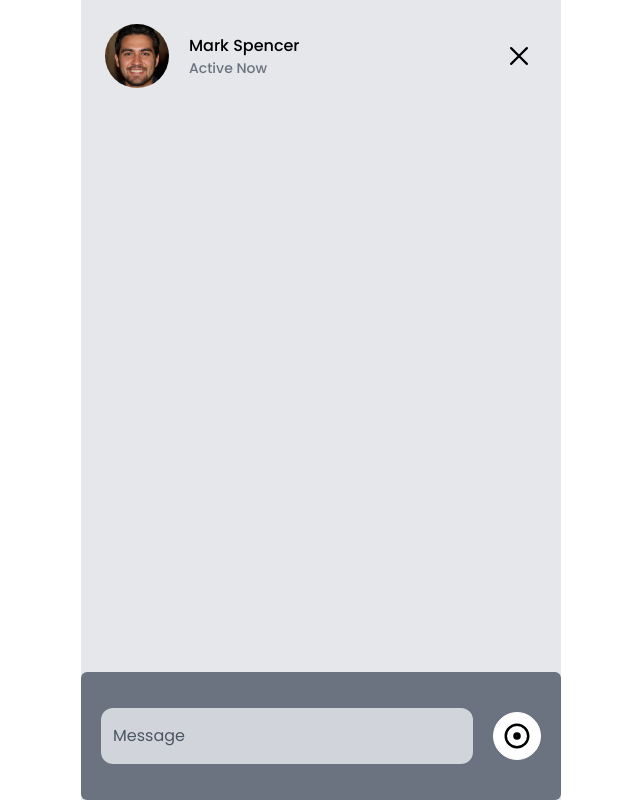
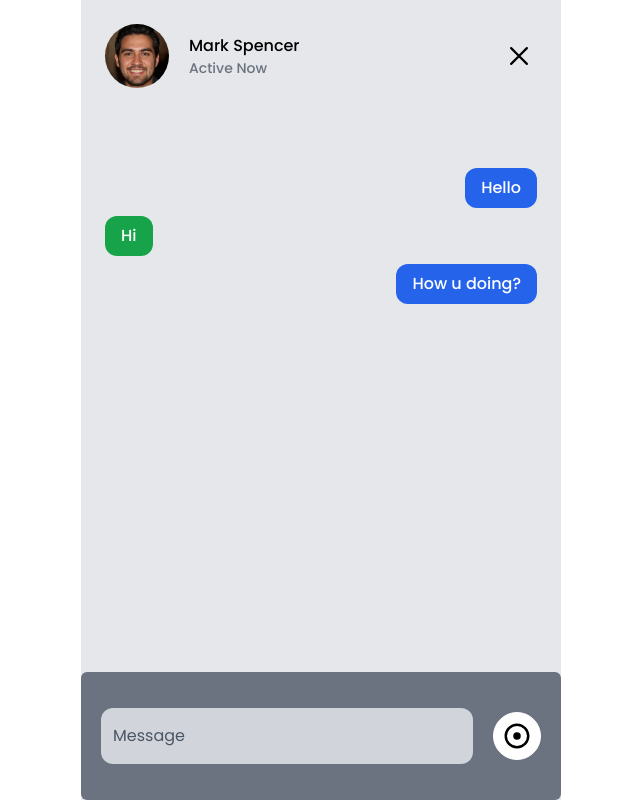
Before and after one commit to calebchris000/Project-Igniter, a SvelteKit app: page /home/1 in a window 1280 px wide. Shown: the whole page, without its empty margins (319-959 px from the left). Built offline with nearby package versions, Linux system fonts and the light colour scheme.

Commit message:
Limit the amount of width

```diff
--- /dev/null
+++ b/src/core/utils/index.js
@@ -0,0 +1,7 @@
+export function appendChat(parent, text_input, className) {
+  const bubble = document.createElement("p");
+  bubble.className = className;
+  const parse = text_input.replace(/\n/g, "<br>");
+  bubble.innerHTML = parse;
+  bubble.textContent && parent.appendChild(bubble);
+}
--- a/src/lib/chat-preview/index.svelte
+++ b/src/lib/chat-preview/index.svelte
@@ -1,13 +1,18 @@
 <script>
   import moment from "moment";
+  import { goto } from "$app/navigation";
   export let image = "";
   export let name = "User";
+  export let id = "123";
   export let preview = "";
   export let read = true;
   export let message_time = moment().subtract("30", "minutes").format("HH:mm");
 </script>
 
 <section
+  on:keydown={() => goto(`/home/${id}`)}
+  on:click={() => goto(`/home/${id}`)}
+  tabindex={1}
   class="flex items-center gap-4 cursor-pointer hover:bg-gray-100 py-2 rounded-md transition-all duration-75"
   role="button"
 >
--- a/src/lib/top/user-chat/index.svelte
+++ b/src/lib/top/user-chat/index.svelte
@@ -1,4 +1,6 @@
 <script>
+  import { goto } from "$app/navigation";
+
   export let image = "";
   export let name = "User";
   export let is_active = false;
@@ -15,7 +17,7 @@
       {is_active ? "Active Now" : last_active}
     </p>
   </div>
-  <button class="ms-auto bg-transparent">
+  <button on:click={() => goto("/home")} class="ms-auto bg-transparent">
     <svg
       class="text-4xl"
       xmlns="http://www.w3.org/2000/svg"
--- a/src/routes/(main)/home/[userId]/+page.svelte
+++ b/src/routes/(main)/home/[userId]/+page.svelte
@@ -1,18 +1,51 @@
 <script>
   import UserNav from "../../../../lib/top/user-chat/index.svelte";
   import image from "../../../../lib/images/man2.png";
+  import { appendChat } from "../../../../core/utils/index";
+  import "./style.css";
   /** @type {import('./$types').PageData} */
   export let data;
 
-  function resizeInput(input) {
+  let textArea;
+  let text_input = "";
+  let chatBody;
+
+  function resizeInput(e) {
+    const input = e.target;
     if (!input.value) {
       input.style.height = "3.5rem";
       return;
     }
+
     input.style.height = `${input.scrollHeight}px`;
   }
 
-  let text_input = "";
+  let shift = false;
+  function handleInput(input) {
+    if (input.key === "Shift") {
+      shift = true;
+      return;
+    }
+    if (input.key !== "Enter") {
+      shift = false;
+    }
+    if (shift && input.key === "Enter") {
+      shift = false;
+      console.log("shift + enter");
+      return;
+    }
+
+    if (input.key === "Enter") {
+      input.preventDefault();
+      input.target.style.height = "3.5rem";
+
+      if (chatBody.scrollHeight > chatBody.clientHeight) {
+        chatBody.scrollTop = chatBody.scrollHeight;
+      }
+      appendChat(chatBody, text_input, "you");
+      text_input = "";
+    }
+  }
 </script>
 
 <section class="">
@@ -20,16 +53,25 @@
     <UserNav {image} name="Mark Spencer" is_active={true} />
   </div>
 
-  <div class="chat-body"></div>
+  <div
+    bind:this={chatBody}
+    class="chat-body overflow-y-auto my-4 mb-10 relative flex flex-col gap-2 py-16"
+  >
+    <p class="you">Hello</p>
+    <p class="recipient">Hi</p>
+    <p class="you">How u doing?</p>
+  </div>
 
   <div
     class=" absolute bg-gray-500 h-32 px-5 flex items-center gap-5 bottom-0 rounded-md left-0 right-0"
   >
     <textarea
       bind:value={text_input}
-      on:input={(e) => resizeInput(e.target)}
+      bind:this={textArea}
+      on:input={(e) => resizeInput(e)}
+      on:keydown={(e) => handleInput(e)}
       placeholder="Message"
-      class=" bg-gray-300 overflow-auto placeholder:text-gray-600 resize-none w-full h-14 rounded-xl py-4 outline-none px-3"
+      class=" bg-gray-300 max-h-28 overflow-y-hidden overflow-auto placeholder:text-gray-600 resize-none w-full h-14 rounded-xl py-4 outline-none px-3"
       type="text"
       name=""
       id=""
@@ -37,6 +79,18 @@
     <div>
       {#if text_input.trim().length}
         <svg
+          role="button"
+          on:keydown={() => {
+            appendChat(chatBody, text_input, "you");
+            textArea.style.height = "3.5rem";
+            text_input = "";
+          }}
+          on:click={() => {
+            appendChat(chatBody, text_input, "you");
+            text_input = "";
+            textArea.style.height = "3.5rem";
+          }}
+          tabindex={2}
           class="cursor-pointer text-5xl text-black border border-white rounded-full bg-white p-2"
           xmlns="http://www.w3.org/2000/svg"
           width="1em"
--- /dev/null
+++ b/src/routes/(main)/home/[userId]/style.css
@@ -0,0 +1,26 @@
+.chat-body {
+  height: calc(100vh - 16rem);
+}
+
+.chat-body::-webkit-scrollbar {
+  width: 0;
+}
+
+.you {
+  background-color: rgb(37 99 235);
+  margin-left: auto;
+}
+
+.recipient {
+  background-color: rgb(22 163 74);
+}
+
+.you,
+.recipient {
+  border-radius: 0.75rem;
+  width: fit-content;
+  padding: 0.5rem 1rem;
+  color: white;
+  font-weight: 500;
+  max-width: 16rem;
+}
```
